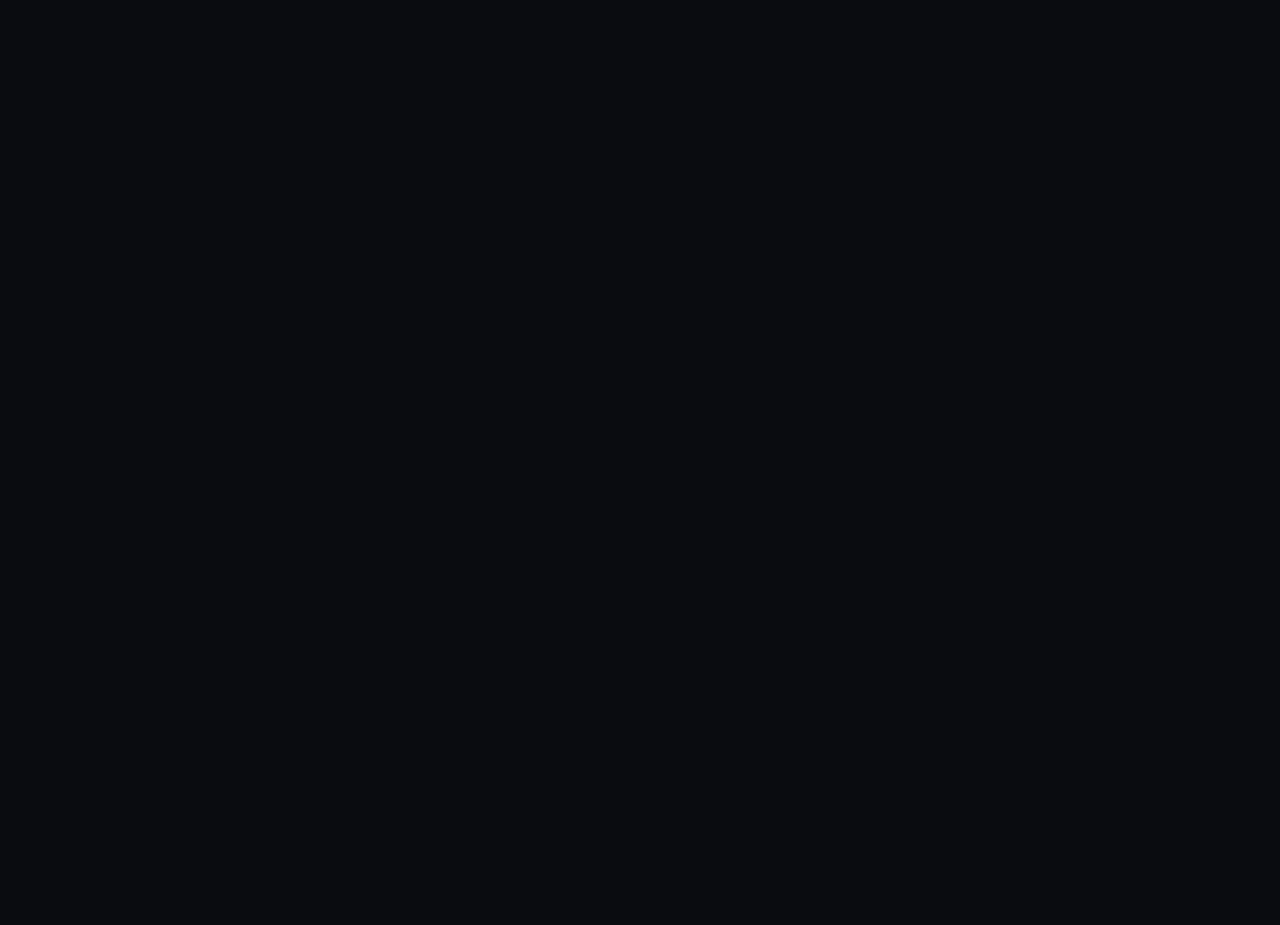
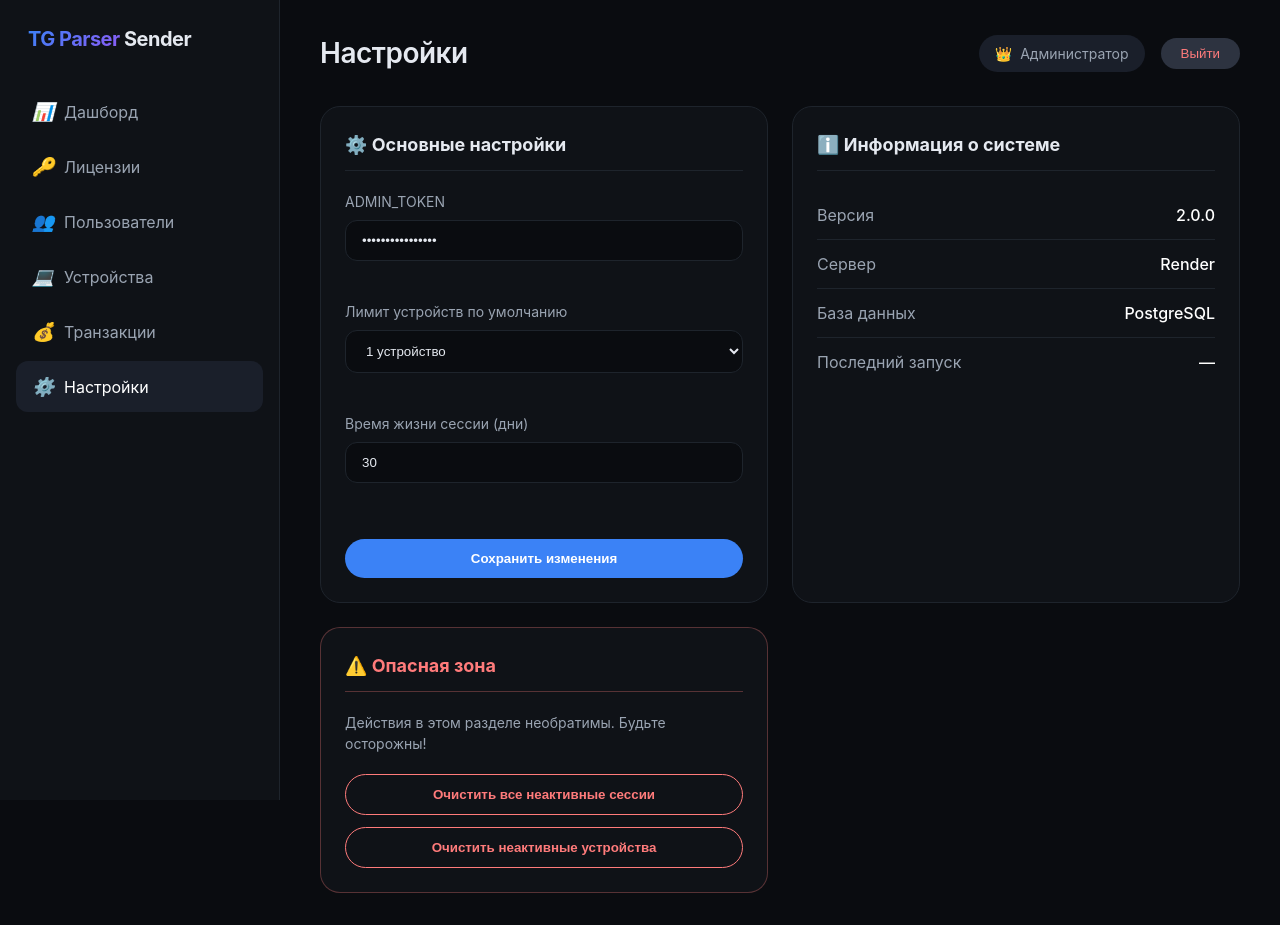
Before and after one commit to benuarbelluyan-sketch/license-check-server, a FastAPI app: page /admin/settings in a window 1280 px wide. Before the commit the page is empty. Before the commit the page ends 800 px from the top, so only its background shows below. Run offline with FastAPI, Linux system fonts and the light colour scheme; the visitor is signed in with stand-in values (Sample User, id 1); some libraries are stand-ins or nearby versions.

Commit message:
admin_settings.html

```diff
--- a/templates/admin_settings.html
+++ b/templates/admin_settings.html
@@ -156,4 +156,193 @@
 
     .settings-group input,
     .settings-group select {
-      width
+      width: 100%;
+      background: #0a0c10;
+      border: 1px solid #1e242c;
+      border-radius: 12px;
+      padding: 12px 16px;
+      color: #e5e9f0;
+      margin-bottom: 16px;
+    }
+
+    .settings-group input:focus {
+      outline: none;
+      border-color: #3b82f6;
+    }
+
+    .info-row {
+      display: flex;
+      justify-content: space-between;
+      padding: 12px 0;
+      border-bottom: 1px solid #1e242c;
+    }
+
+    .info-row:last-child {
+      border-bottom: none;
+    }
+
+    .info-label {
+      color: #9aa4b2;
+    }
+
+    .info-value {
+      font-weight: 500;
+      color: #fff;
+    }
+
+    .btn-save {
+      background: #3b82f6;
+      border: none;
+      border-radius: 40px;
+      padding: 12px 32px;
+      color: white;
+      font-weight: 600;
+      cursor: pointer;
+      width: 100%;
+      margin-top: 16px;
+    }
+
+    .btn-save:hover {
+      background: #2563eb;
+    }
+
+    .danger-zone {
+      border-color: rgba(255, 123, 123, 0.3);
+    }
+
+    .danger-zone h2 {
+      color: #ff7b7b;
+      border-bottom-color: rgba(255, 123, 123, 0.3);
+    }
+
+    .btn-danger {
+      background: transparent;
+      border: 1px solid #ff7b7b;
+      border-radius: 40px;
+      padding: 12px 32px;
+      color: #ff7b7b;
+      font-weight: 600;
+      cursor: pointer;
+      width: 100%;
+    }
+
+    .btn-danger:hover {
+      background: rgba(255, 123, 123, 0.1);
+    }
+  </style>
+</head>
+<body>
+<div class="app">
+  <!-- Сайдбар -->
+  <div class="sidebar">
+    <div class="logo">
+      <span>TG Parser</span> Sender
+    </div>
+
+    <a href="/admin" class="nav-item {% if active_tab == 'dashboard' %}active{% endif %}">
+      <i>📊</i> Дашборд
+    </a>
+    <a href="/admin/licenses" class="nav-item {% if active_tab == 'licenses' %}active{% endif %}">
+      <i>🔑</i> Лицензии
+    </a>
+    <a href="/admin/users" class="nav-item {% if active_tab == 'users' %}active{% endif %}">
+      <i>👥</i> Пользователи
+    </a>
+    <a href="/admin/devices" class="nav-item {% if active_tab == 'devices' %}active{% endif %}">
+      <i>💻</i> Устройства
+    </a>
+    <a href="/admin/transactions" class="nav-item {% if active_tab == 'transactions' %}active{% endif %}">
+      <i>💰</i> Транзакции
+    </a>
+    <a href="/admin/settings" class="nav-item {% if active_tab == 'settings' %}active{% endif %}">
+      <i>⚙️</i> Настройки
+    </a>
+  </div>
+
+  <!-- Основной контент -->
+  <div class="main">
+    <div class="header">
+      <h1>Настройки</h1>
+      <div class="header-right">
+        <div class="admin-badge">
+          <span>👑</span> Администратор
+        </div>
+        <form method="post" action="/admin/logout" style="margin:0;">
+          <button class="logout-btn" type="submit">Выйти</button>
+        </form>
+      </div>
+    </div>
+
+    <div class="settings-grid">
+      <!-- Основные настройки -->
+      <div class="settings-card">
+        <h2>⚙️ Основные настройки</h2>
+
+        <div class="settings-group">
+          <label>ADMIN_TOKEN</label>
+          <input type="password" value="••••••••••••••••" readonly>
+        </div>
+
+        <div class="settings-group">
+          <label>Лимит устройств по умолчанию</label>
+          <select>
+            <option value="1" selected>1 устройство</option>
+            <option value="2">2 устройства</option>
+            <option value="3">3 устройства</option>
+            <option value="5">5 устройств</option>
+          </select>
+        </div>
+
+        <div class="settings-group">
+          <label>Время жизни сессии (дни)</label>
+          <input type="number" value="30">
+        </div>
+
+        <button class="btn-save">Сохранить изменения</button>
+      </div>
+
+      <!-- Информация о системе -->
+      <div class="settings-card">
+        <h2>ℹ️ Информация о системе</h2>
+
+        <div class="info-row">
+          <span class="info-label">Версия</span>
+          <span class="info-value">2.0.0</span>
+        </div>
+        <div class="info-row">
+          <span class="info-label">Сервер</span>
+          <span class="info-value">Render</span>
+        </div>
+        <div class="info-row">
+          <span class="info-label">База данных</span>
+          <span class="info-value">PostgreSQL</span>
+        </div>
+        <div class="info-row">
+          <span class="info-label">Последний запуск</span>
+          <span class="info-value">{{ now().strftime('%Y-%m-%d %H:%M') if now else '—' }}</span>
+        </div>
+      </div>
+
+      <!-- Опасная зона -->
+      <div class="settings-card danger-zone">
+        <h2>⚠️ Опасная зона</h2>
+
+        <div style="margin-bottom: 20px; color: #9aa4b2; font-size: 14px;">
+          Действия в этом разделе необратимы. Будьте осторожны!
+        </div>
+
+        <button class="btn-danger" onclick="return confirm('Вы уверены? Это действие нельзя отменить!')">
+          Очистить все неактивные сессии
+        </button>
+
+        <div style="height: 12px;"></div>
+
+        <button class="btn-danger" onclick="return confirm('Вы уверены? Все неактивные устройства будут удалены!')">
+          Очистить неактивные устройства
+        </button>
+      </div>
+    </div>
+  </div>
+</div>
+</body>
+</html>
```
